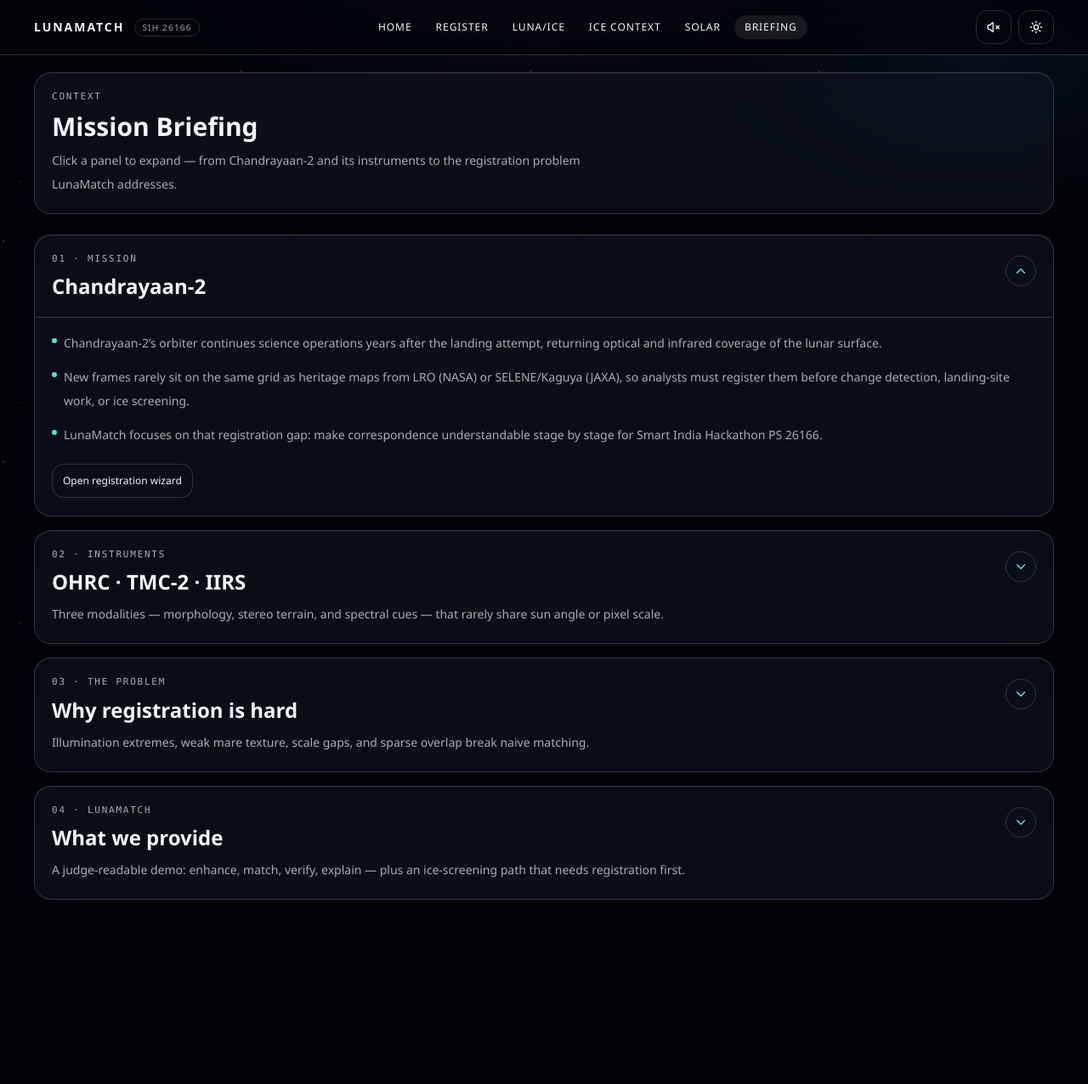
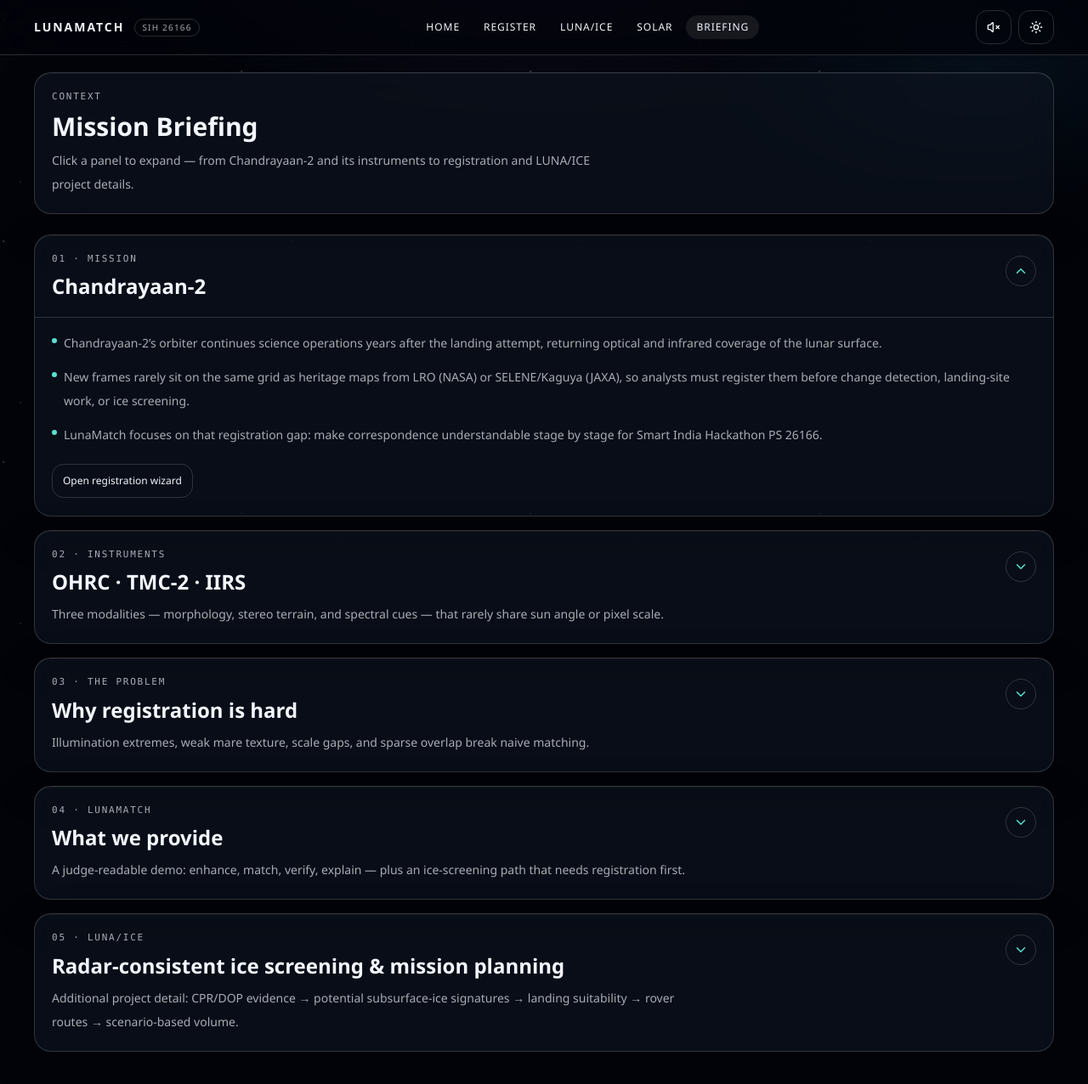
Before and after one commit to harmannmahna/chandrayaanonmoon, a React (Vite) app in the folder frontend/: page /briefing in a window 1280 px wide. Shown: the top 1276 px of the page at 85% size. Before the commit the page ends 1107 px from the top, so only its background shows below. Built offline with nearby package versions, Linux system fonts and the light colour scheme; no server answers.

Commit message:
Move Ice Context details into Briefing; drop separate nav item.
Co-authored-by: harmann <harmann3883@gmail.com>

```diff
--- a/frontend/src/App.tsx
+++ b/frontend/src/App.tsx
@@ -1,11 +1,10 @@
 import { AnimatePresence, motion } from "framer-motion";
-import { Outlet, Route, Routes, useLocation } from "react-router-dom";
+import { Navigate, Outlet, Route, Routes, useLocation } from "react-router-dom";
 import { TopBar } from "./components/TopBar";
 import { ThemeBackground } from "./components/ThemeBackground";
 import { LandingPage } from "./pages/LandingPage";
 import { RegistrationWizard } from "./pages/registration/RegistrationWizard";
 import { IceDetectionPage } from "./pages/IceDetectionPage";
-import { IceContextPage } from "./pages/ice/IceContextPage";
 import { SolarSystemPage } from "./pages/SolarSystemPage";
 import { MissionBriefingPage } from "./pages/MissionBriefingPage";
 import { useAppStore } from "./store/appStore";
@@ -47,7 +46,7 @@ export default function App() {
         <Route path="/" element={<LandingPage />} />
         <Route path="/register" element={<RegistrationWizard />} />
         <Route path="/ice" element={<IceDetectionPage />} />
-        <Route path="/ice/context" element={<IceContextPage />} />
+        <Route path="/ice/context" element={<Navigate to="/briefing" replace />} />
         <Route path="/solar" element={<SolarSystemPage />} />
         <Route path="/briefing" element={<MissionBriefingPage />} />
       </Route>
--- a/frontend/src/components/TopBar.tsx
+++ b/frontend/src/components/TopBar.tsx
@@ -25,7 +25,6 @@ export function TopBar() {
             ["/", "Home"],
             ["/register", "REGISTER"],
             ["/ice", "LUNA/ICE"],
-            ["/ice/context", "Ice Context"],
             ["/solar", "Solar"],
             ["/briefing", "Briefing"],
           ].map(([href, label]) => {
--- a/frontend/src/pages/IceDetectionPage.tsx
+++ b/frontend/src/pages/IceDetectionPage.tsx
@@ -328,7 +328,7 @@ export function IceDetectionPage() {
             <span className="rounded-full border border-[var(--border)] px-3 py-1 text-[10px] uppercase tracking-[0.12em] text-[var(--muted)]">
               Browser prototype · Illustrative/supplied layers · Planning support only
             </span>
-            <Link to="/ice/context" className="btn btn-secondary !min-h-9 !px-3 text-xs">
+            <Link to="/briefing" className="btn btn-secondary !min-h-9 !px-3 text-xs">
               Context
             </Link>
             <button type="button" className="btn btn-secondary !min-h-9 !px-3 text-xs" onClick={() => setShowWalkthrough((v) => !v)}>
--- a/frontend/src/pages/MissionBriefingPage.tsx
+++ b/frontend/src/pages/MissionBriefingPage.tsx
@@ -73,6 +73,28 @@ const TOPICS: BriefingTopic[] = [
       { label: "Solar system explorer", to: "/solar" },
     ],
   },
+  {
+    id: "ice-context",
+    kicker: "05 · LUNA/ICE",
+    title: "Radar-consistent ice screening & mission planning",
+    summary:
+      "Additional project detail: CPR/DOP evidence → potential subsurface-ice signatures → landing suitability → rover routes → scenario-based volume.",
+    details: [
+      "LUNA/ICE converts radar-derived CPR and DOP evidence into an explainable map of potential subsurface-ice signatures, then ranks landing zones and plans terrain- and illumination-aware rover routes.",
+      "Why it matters: lunar south-pole water ice may support science and ISRU; PSRs and doubly shadowed craters are important cold traps. Planning connects science targets with engineering constraints — planning support, not mission certification.",
+      "CPR (Circular Polarization Ratio) and DOP (Degree of Polarization) are polarimetric cues. High CPR alone can also come from rough rocks, so we combine CPR and DOP and restrict candidates to a doubly-shadowed mask.",
+      "Screening rule: IceCandidate = (CPR > 1.0) AND (DOP < 0.13) AND DoublyShadowedMask — an evidence-screening rule for radar-consistent ice candidates, not proof of confirmed ice.",
+      "Workflow: upload/enhance optical context → illustrative crater radar/terrain layers → ice analysis & confidence → prototype landing candidates → A* route (science-first / solar-aware / battery-supported) → scenario-based volume (0–5 m depth) → ZIP export.",
+      "Volume: V_ice = A_candidate × depth × iceFraction; M_ice = V_ice × 917 kg/m³. This is a scenario-based ice-volume estimate — assumptions do not measure actual depth or concentration.",
+      "Exports include ice_candidate_mask.png, ice_confidence_map.png, landing_suitability_map.png, mission_map_overlay.png, recommended_landing_site.json, rover_route.geojson/csv, ice_volume_scenarios.json, mission_metrics.json, assumptions_and_limits.txt.",
+      "Limits: illustrative/supplied demo layers (not calibrated DFSAR); never claims confirmed ice or guaranteed safe landing; not a full SAR/PDS/SPICE/DEM or certified rover nav suite.",
+      "Real mission extension: calibrated DFSAR, polarimetry, OHRC + DTM/DEM hazards, illumination ray tracing, geodesy, rover dynamics/thermal models, independent validation.",
+    ],
+    links: [
+      { label: "Open LUNA/ICE", to: "/ice" },
+      { label: "Register", to: "/register" },
+    ],
+  },
 ];
 
 export function MissionBriefingPage() {
@@ -88,8 +110,7 @@ export function MissionBriefingPage() {
         <p className="kicker">Context</p>
         <h1 className="mt-2 text-3xl font-semibold">Mission Briefing</h1>
         <p className="mt-2 max-w-2xl text-sm leading-7 text-[var(--muted)]">
-          Click a panel to expand — from Chandrayaan-2 and its instruments to the registration problem
-          LunaMatch addresses.
+          Click a panel to expand — from Chandrayaan-2 and its instruments to registration and LUNA/ICE project details.
         </p>
       </GlassCard>
 
```
